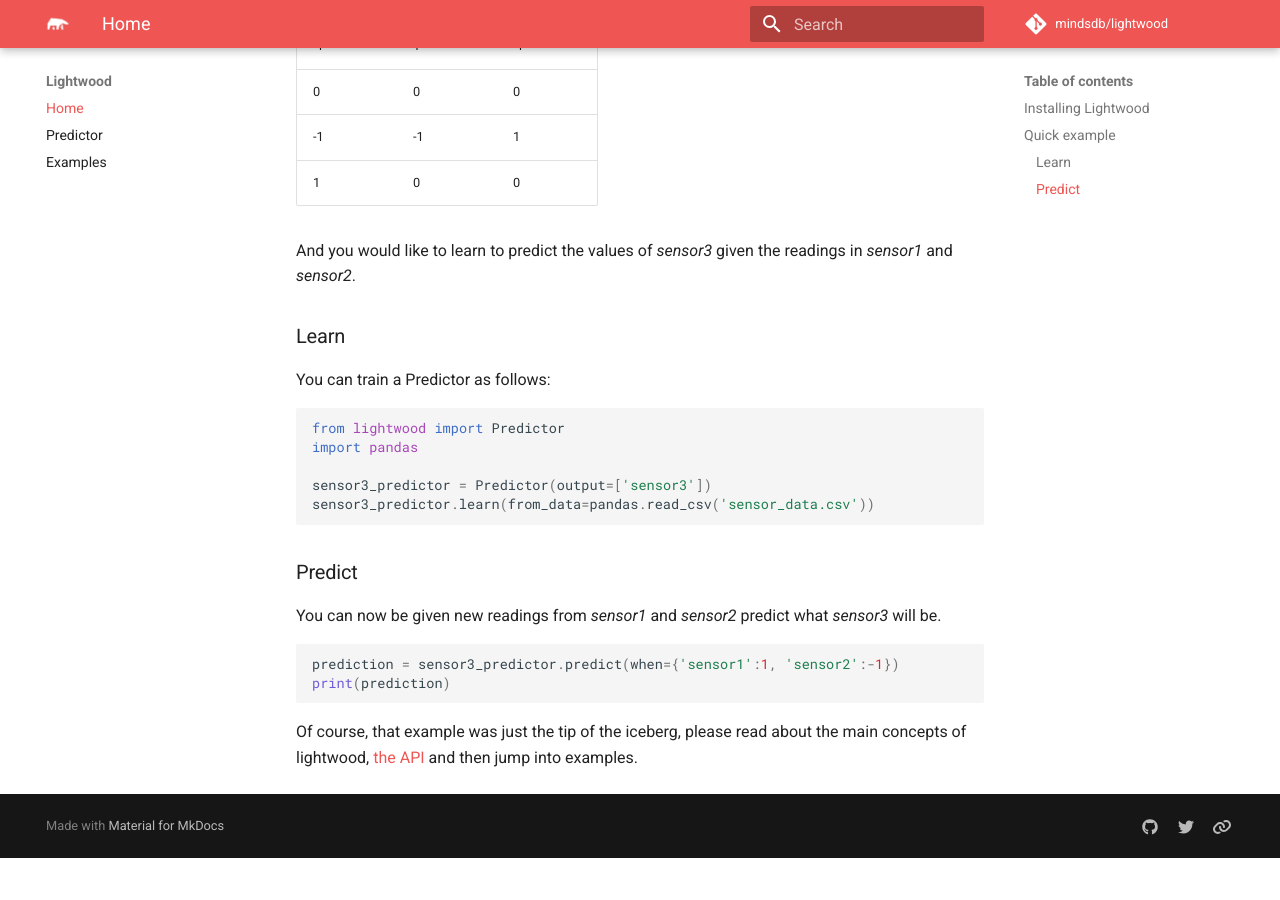
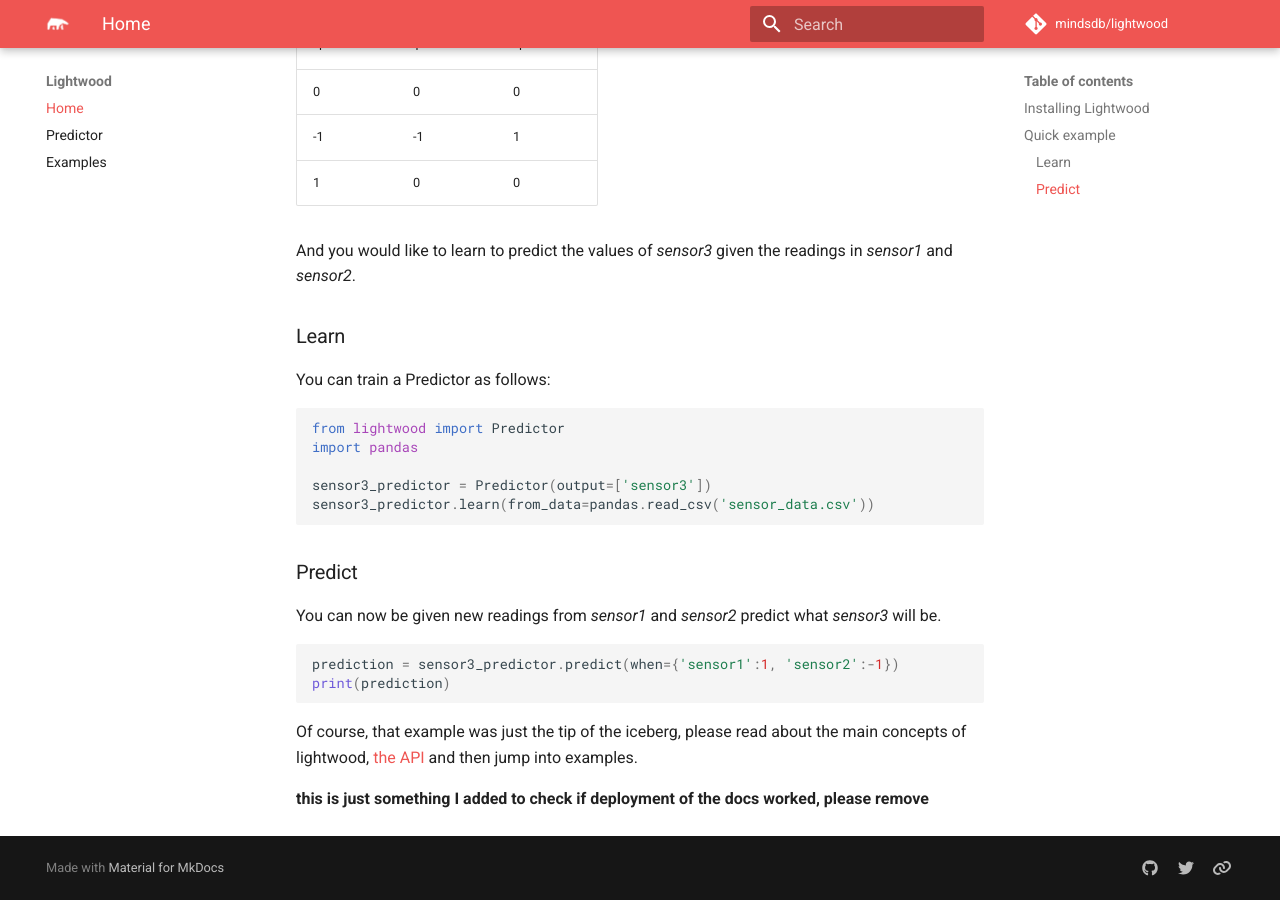
Before and after one commit to mindsdb/lightwood, an MkDocs documentation site: the page built from docs/docs/index.md, in a window 1280 px wide and 900 px high, scrolled down 1203 px. Built offline with MkDocs 1.6.1 and Material for MkDocs 9.7.7, drawn with Linux system fonts in a browser that asks for light colours; comment, search, counter and statistics services are not loaded; before the commit the page ends 2061 px from its top, so only the background shows below that.

Commit message:
added debugging changes

````diff
--- a/docs/docs/index.md
+++ b/docs/docs/index.md
@@ -75,3 +75,5 @@ print(prediction)
 ```
 
 Of course, that example was just the tip of the iceberg, please read about the main concepts of lightwood, [the API](API.md) and then jump into examples.
+
+**this is just something I added to check if deployment of the docs worked, please remove**
````
